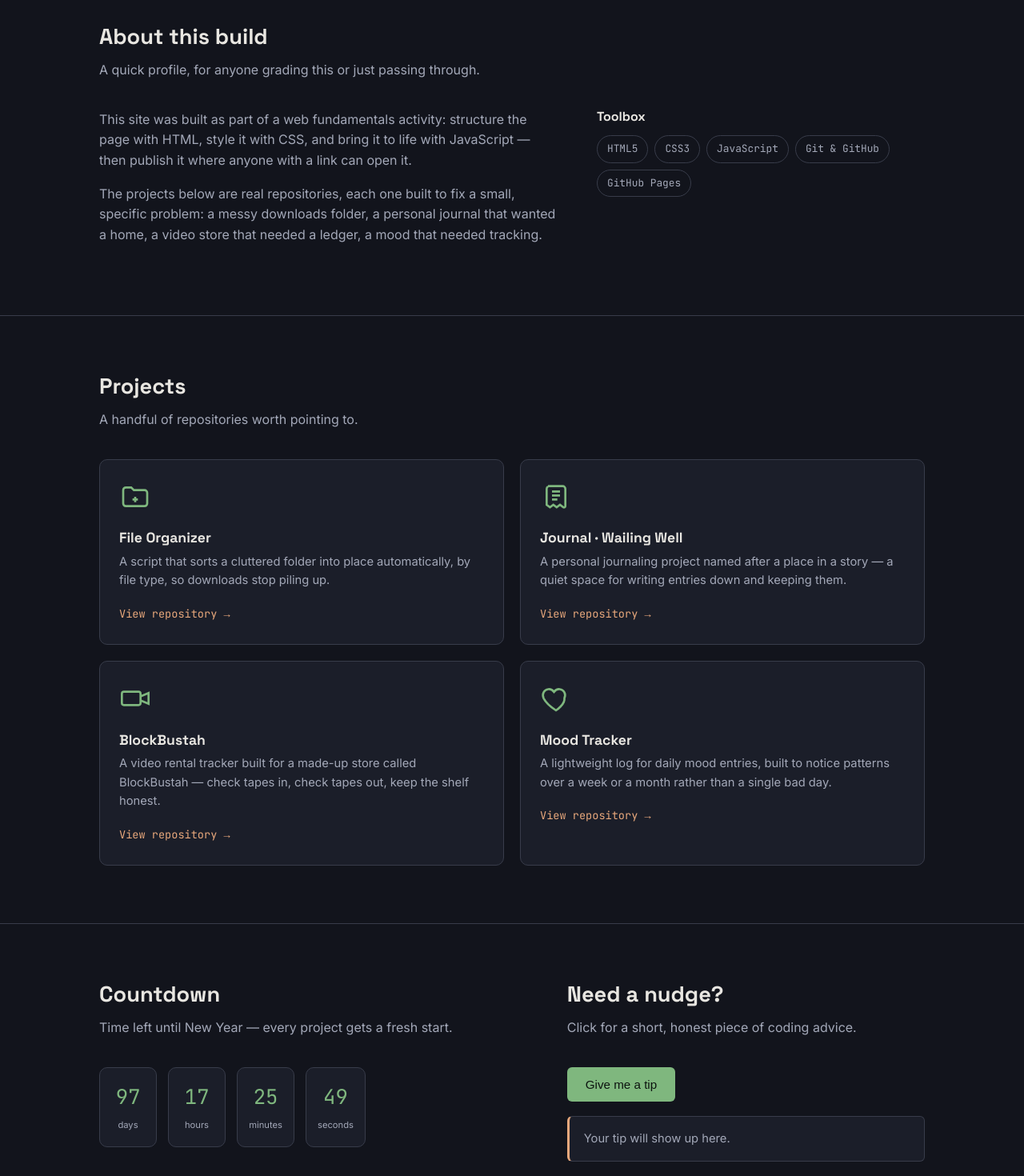
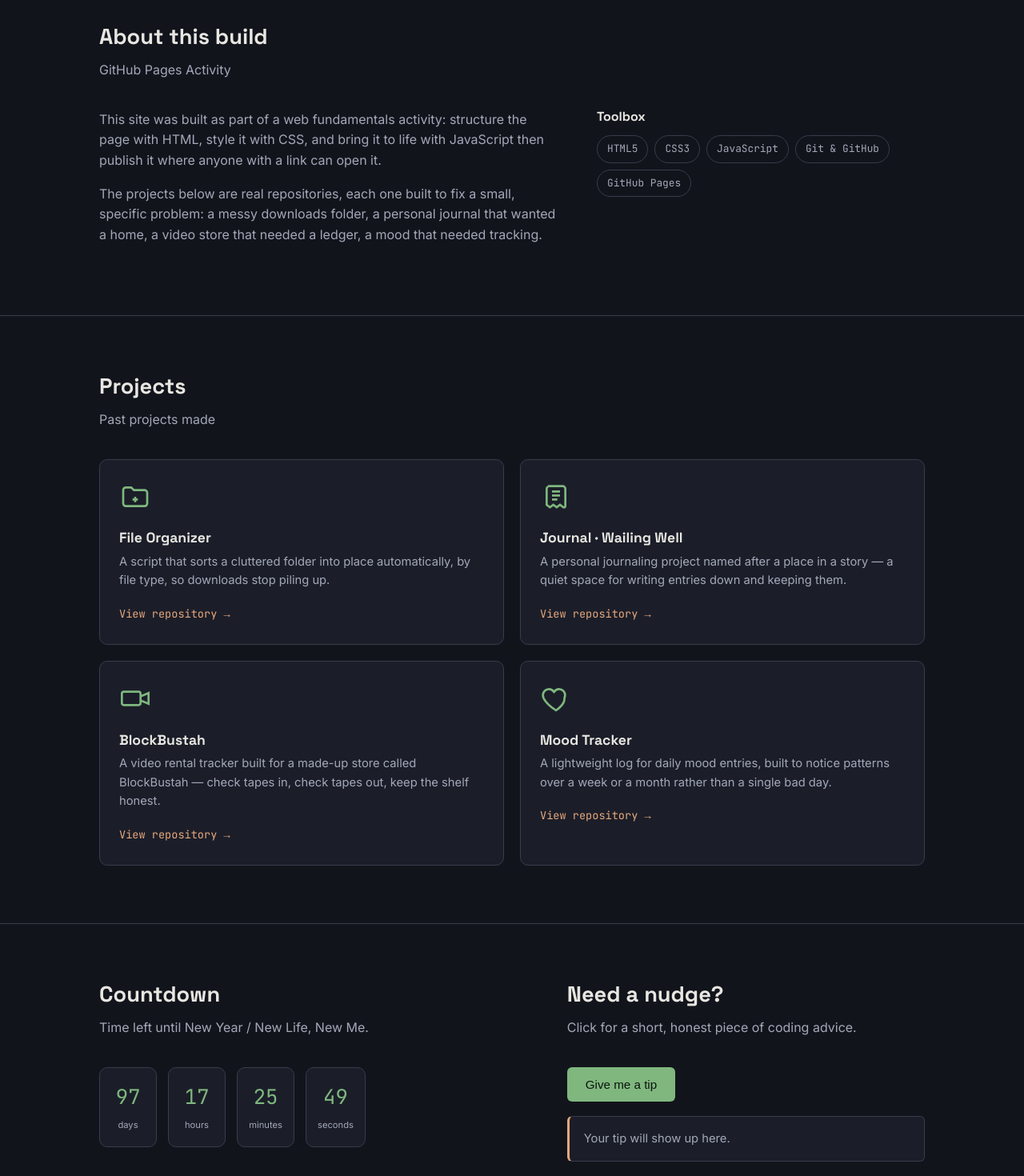
Before and after one commit to sichey/static-website, a plain HTML site: page index.html in a window 1280 px wide. Shown: the part 720-2190 px from the top of the page at 80% size. Drawn offline with Linux system fonts and the light colour scheme.

Commit message:
commit changes

```diff
--- a/index.html
+++ b/index.html
@@ -64,10 +64,10 @@
   <section id="about" class="section about">
     <div class="wrap">
       <h2>About this build</h2>
-      <p class="section-lede">A quick profile, for anyone grading this or just passing through.</p>
+      <p class="section-lede">GitHub Pages Activity</p>
       <div class="about-grid">
         <div class="about-copy">
-          <p>This site was built as part of a web fundamentals activity: structure the page with HTML, style it with CSS, and bring it to life with JavaScript — then publish it where anyone with a link can open it.</p>
+          <p>This site was built as part of a web fundamentals activity: structure the page with HTML, style it with CSS, and bring it to life with JavaScript then publish it where anyone with a link can open it.</p>
           <p>The projects below are real repositories, each one built to fix a small, specific problem: a messy downloads folder, a personal journal that wanted a home, a video store that needed a ledger, a mood that needed tracking.</p>
         </div>
         <div class="about-stack">
@@ -87,7 +87,7 @@
   <section id="projects" class="section projects">
     <div class="wrap">
       <h2>Projects</h2>
-      <p class="section-lede">A handful of repositories worth pointing to.</p>
+      <p class="section-lede">Past projects made</p>
 
       <div class="project-grid">
 
@@ -139,7 +139,7 @@
 
       <div class="status-block">
         <h2>Countdown</h2>
-        <p class="section-lede">Time left until New Year — every project gets a fresh start.</p>
+        <p class="section-lede">Time left until New Year / New Life, New Me.</p>
         <div class="countdown" id="countdown">
           <div class="count-unit"><span id="cd-days">00</span><label>days</label></div>
           <div class="count-unit"><span id="cd-hours">00</span><label>hours</label></div>
```
